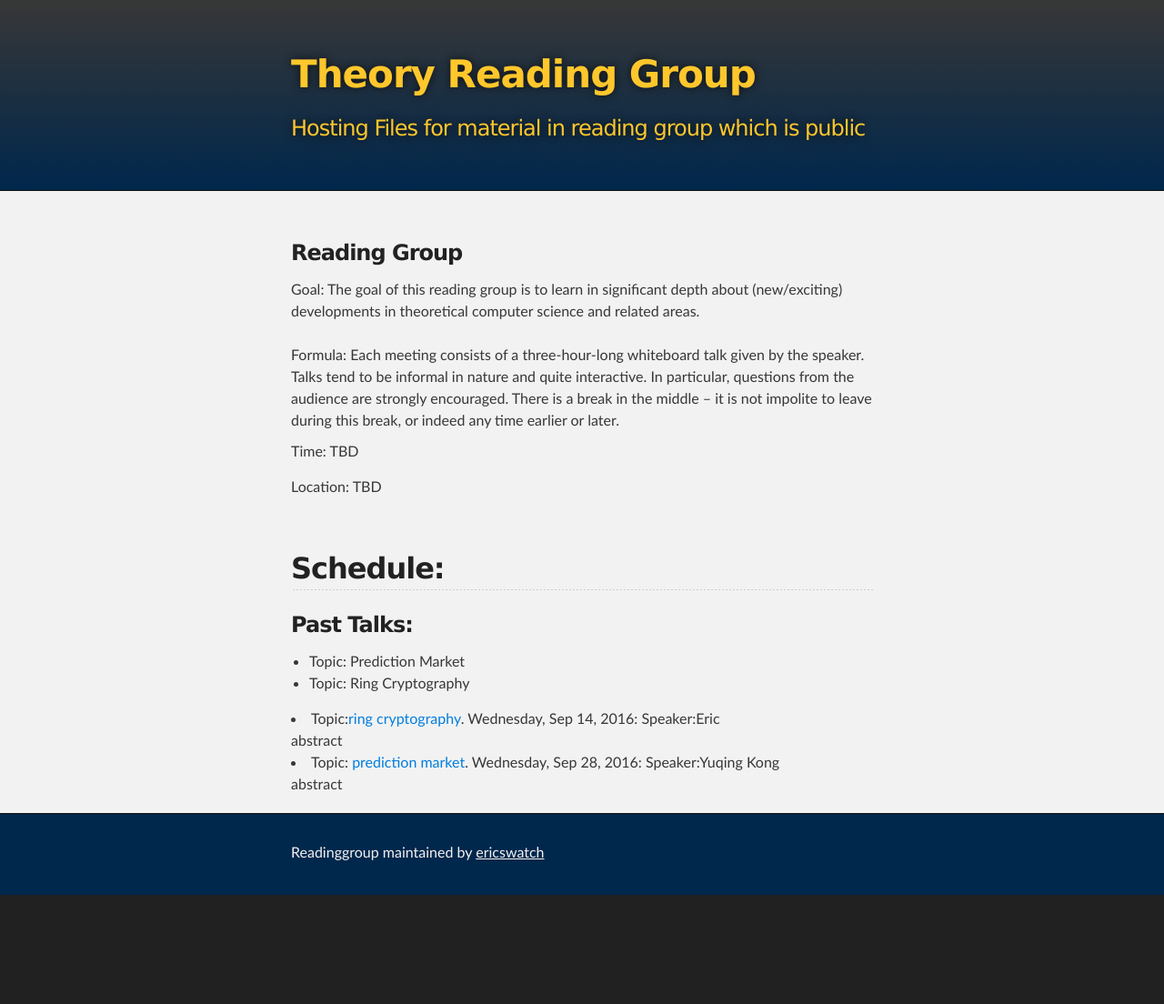
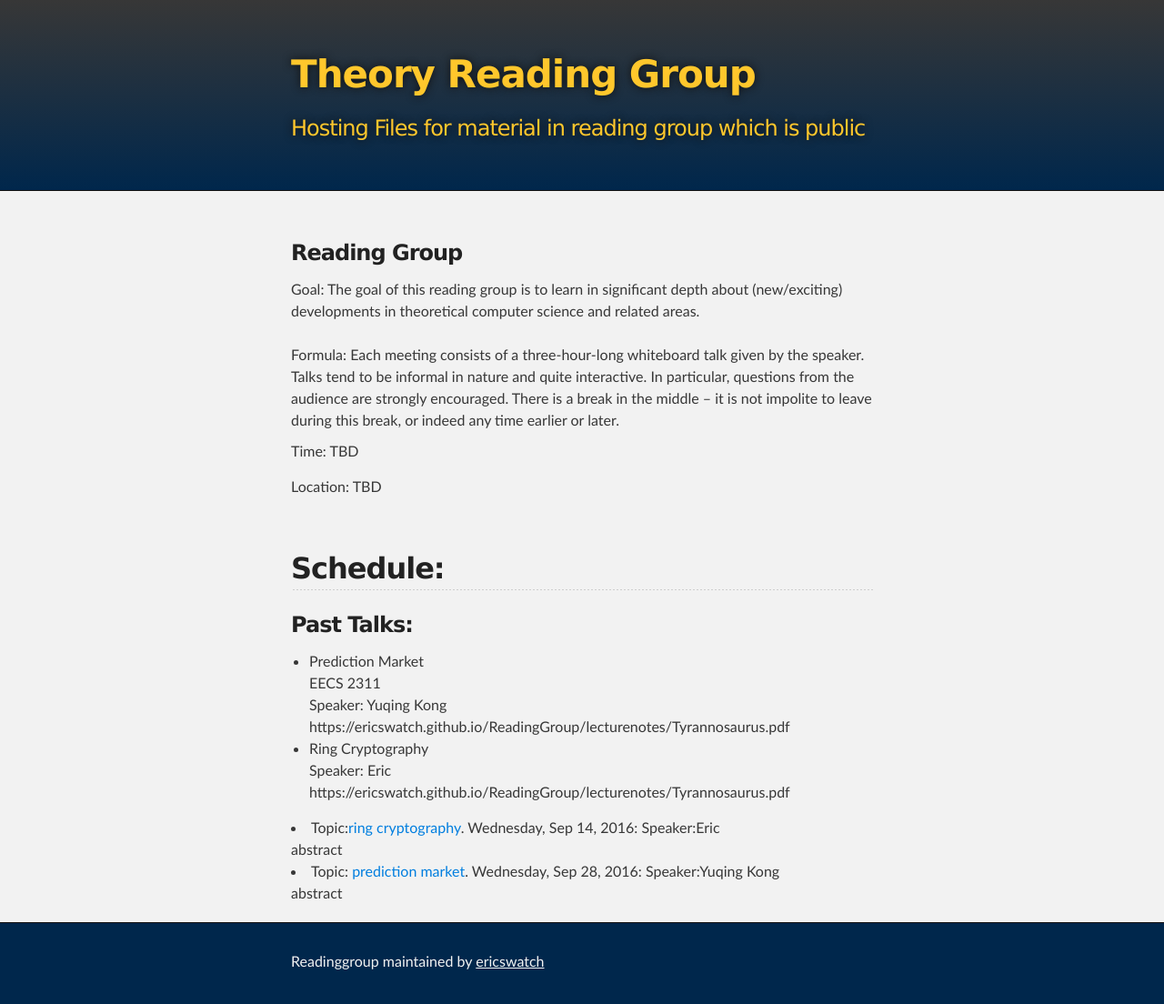
Before and after one commit to ericswatch/ReadingGroup, a Jekyll site: the page built from index.html, in a window 1280 px wide. Shown: the whole page at 91% size. Built offline with Jekyll 4.4.1, drawn with Linux system fonts in a browser that asks for light colours; before the commit the page ends 984 px from its top, so only the background shows below that.

Commit message:
index template

```diff
--- a/_data/talks.yml
+++ b/_data/talks.yml
@@ -3,6 +3,7 @@ fall16:
     speaker: "Yuqing Kong"
     date: "11am Wednesday, Sep 28, 2016"
     file: "https://ericswatch.github.io/ReadingGroup/lecturenotes/Tyrannosaurus.pdf"
+    location: "EECS 2311"
   - topic: "Ring Cryptography"
     speaker: "Eric"
     date: "11am Wednesday, Sep 14, 2016"
--- a/index.html
+++ b/index.html
@@ -43,7 +43,20 @@ layout: none
 
 <ul>
 {% for talk in site.data.talks.fall16 %}
-<li>Topic: {{ talk.topic }}</li>
+<li>
+<div class="talk topic">{{ talk.topic }}</div>
+<div class="talk time">{{ talk.time }} </div>
+{% if talk.location != null %}
+<div class="talk location">{{ talk.location }}</div>
+{% endif %}
+<div class="talk speaker">Speaker: {{ talk.speaker }}</div>
+{% if talk.file != null %}
+<div class="talk file">{{ talk.file }}</div>
+{% endif %}
+{% if talk.abstract != null %}
+<div class="talk abstract">{{ talk.abstract }}</div>
+{% endif %}
+</li>
 {% endfor %}
 </ul>
 
```
